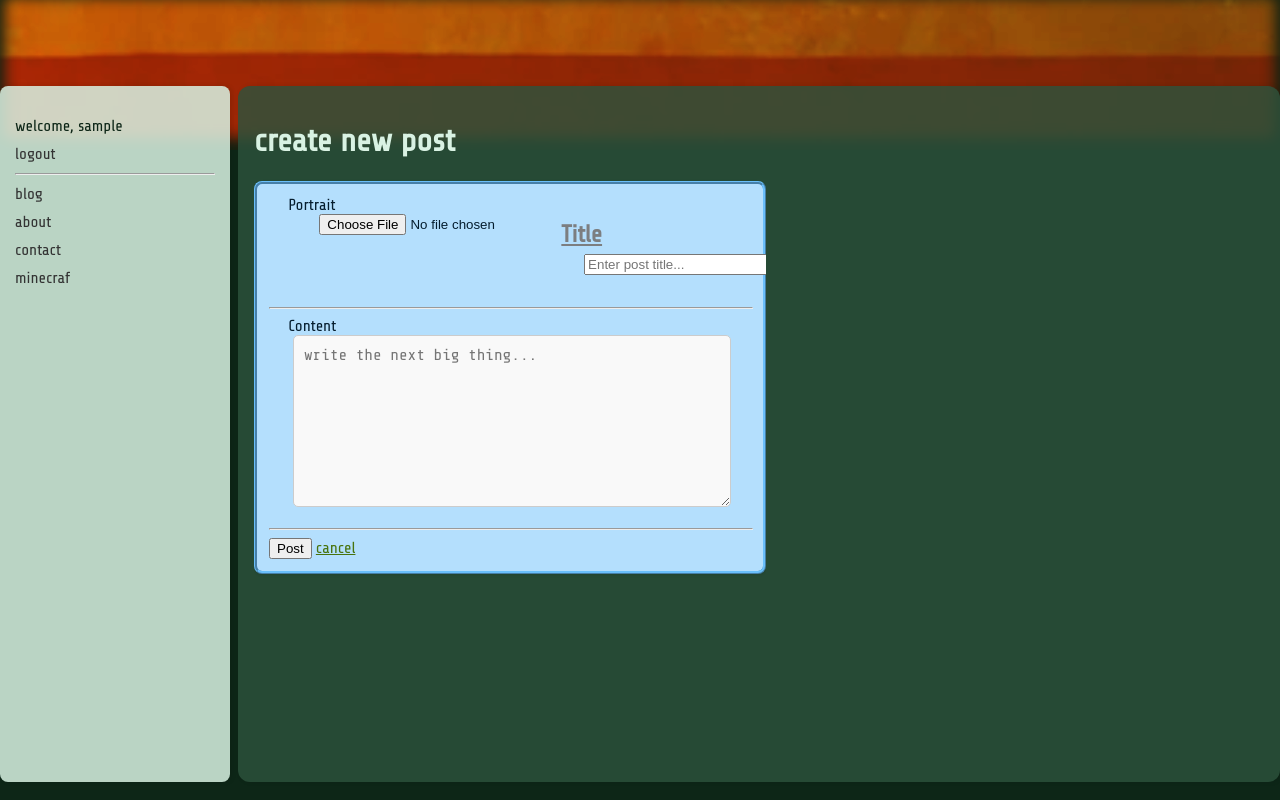
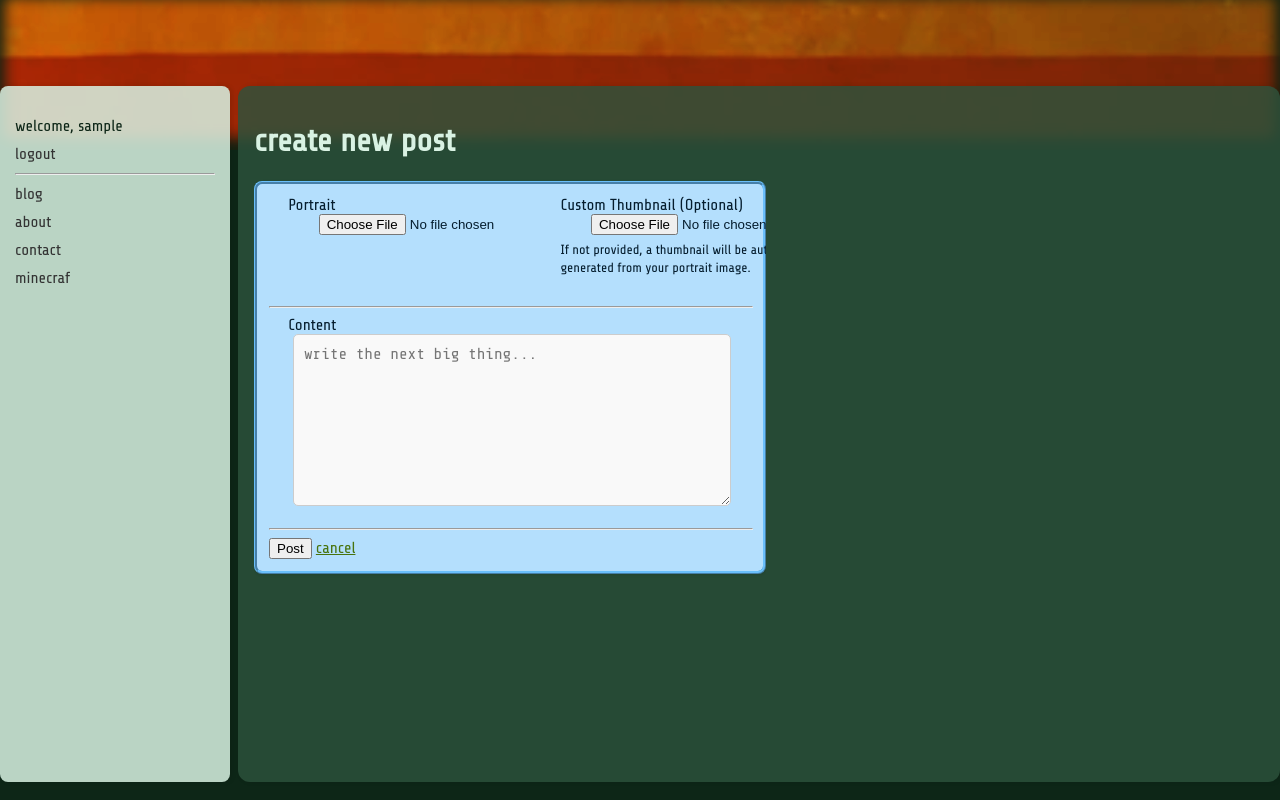
Before and after one commit to turingcompletejeff/flask-site, a Flask app: page /post/new in a window 1280 px wide. Run offline with Flask 3, Linux system fonts and the light colour scheme; the visitor is signed in with stand-in values (Sample User, id 1); some libraries are stand-ins or nearby versions; some web fonts are replaced.

Commit message:
TC-2 #time 15m #comment Implemented custom thumbnail upload functionality with fallback to auto-generation

```diff
--- a/app/forms.py
+++ b/app/forms.py
@@ -23,4 +23,5 @@ class BlogPostForm(FlaskForm):
     title = StringField("Title", validators=[DataRequired()])
     content = TextAreaField("Content", validators=[DataRequired()])
     portrait = FileField("Portrait", validators=[FileAllowed(['jpg', 'png', 'jpeg'])])
+    thumbnail = FileField("Custom Thumbnail (Optional)", validators=[FileAllowed(['jpg', 'png', 'jpeg'])])
     submit = SubmitField("Post")
--- a/app/routes_blogpost.py
+++ b/app/routes_blogpost.py
@@ -28,6 +28,7 @@ def new_post():
 
     if form.validate_on_submit():
         portrait_file = form.portrait.data
+        thumbnail_file = form.thumbnail.data
         filename = None
         thumbnailname = None
 
@@ -39,7 +40,19 @@ def new_post():
             # save original
             portrait_file.save(file_path)
 
-            # create thumbnail
+        # Handle thumbnail: custom upload takes priority, otherwise auto-generate
+        if thumbnail_file:
+            # Custom thumbnail uploaded
+            thumbnailname = f"custom_thumb_{secure_filename(thumbnail_file.filename)}"
+            thumb_path = os.path.join(current_app.config['BLOG_POST_UPLOAD_FOLDER'], thumbnailname)
+
+            # Save and resize custom thumbnail to 300x300
+            thumbnail_file.save(thumb_path)
+            img = Image.open(thumb_path)
+            img.thumbnail((300,300))
+            img.save(thumb_path)
+        elif portrait_file:
+            # Auto-generate thumbnail from portrait
             thumbnailname = f"thumb_{filename}"
             img = Image.open(file_path)
             img.thumbnail((300,300))
--- a/app/templates/new_post.html
+++ b/app/templates/new_post.html
@@ -16,6 +16,15 @@
           {{ form.portrait.label(class_="form__label") }}
           {{ form.portrait(class_="form__field", id="blog-img-input") }}
           {%- for error in form.portrait.errors %}
+            <span class="form__error">{{ error }}</span>
+          {% endfor %}
+        </div>
+
+        <div class="form__group">
+          {{ form.thumbnail.label(class_="form__label") }}
+          {{ form.thumbnail(class_="form__field", id="blog-thumbnail-input") }}
+          <small class="form__help">If not provided, a thumbnail will be auto-generated from your portrait image.</small>
+          {%- for error in form.thumbnail.errors %}
             <span class="form__error">{{ error }}</span>
           {% endfor %}
         </div>
```
Also changed, not shown: 1 other file.
